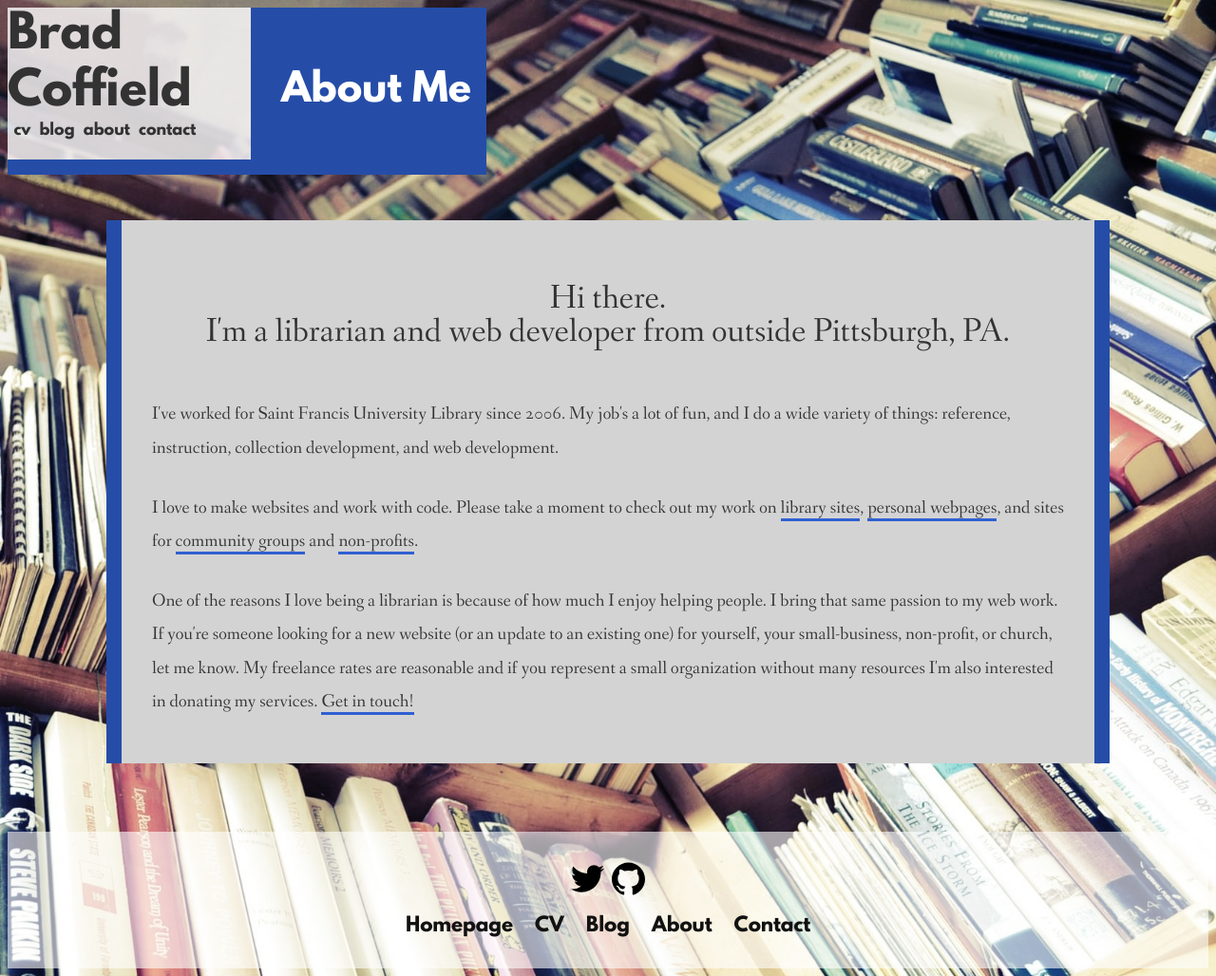
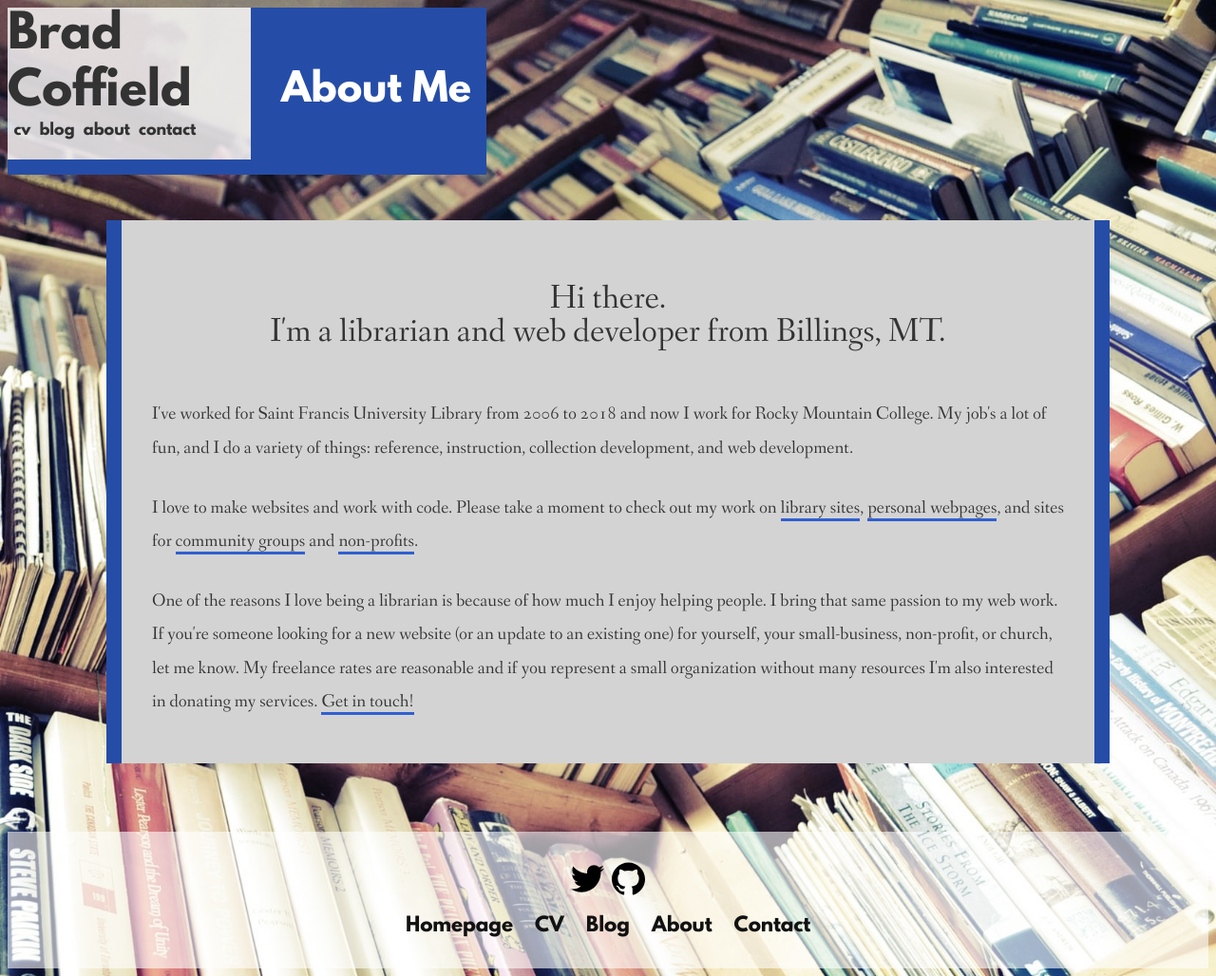
Before and after one commit to BradCoffield/BradCoffield.github.io, a Jekyll site: the page built from about.html, in a window 1280 px wide. Shown: the whole page at 95% size. Built offline with Jekyll 4.4.1, drawn with Linux system fonts in a browser that asks for light colours; some web fonts are replaced; comment, search, counter and statistics services are not loaded.

Commit message:
Update about.html

```diff
--- a/about.html
+++ b/about.html
@@ -4,7 +4,7 @@ layout: sub-page
 ---
 <div id="about-lede">
     <p>
-        Hi there. <br>I'm a librarian and web developer from outside Pittsburgh, PA. </p>
+        Hi there. <br>I'm a librarian and web developer from Billings, MT. </p>
         <!-- <img src='https://placehold.it/350x450?text=hey' alt='' /> -->
 
 
@@ -13,9 +13,9 @@ layout: sub-page
 <div id="about-content">
 
 
-        <p>I've worked for Saint Francis University Library since 2006. My job's a lot of fun, and I do a wide variety of things: reference, instruction, collection development, and web development.</p>
+        <p>I've worked for Saint Francis University Library from 2006 to 2018 and now I work for Rocky Mountain College. My job's a lot of fun, and I do a variety of things: reference, instruction, collection development, and web development.</p>
 
-        <p>I love to make websites and work with code. Please take a moment to check out my work on <a href="https://www.francis.edu/library">library sites</a>, <a href="http://www.ashleykunsa.com">personal webpages</a>, and sites for <a href="http://www.vetswrite.com">community groups</a> and <a href="http://www.wpwvcacrl.og">non-profits</a>. </p>
+        <p>I love to make websites and work with code. Please take a moment to check out my work on <a href="https://www.francis.edu/library">library sites</a>, <a href="http://www.ashleykunsa.com">personal webpages</a>, and sites for <a href="http://www.vetswrite.com">community groups</a> and <a href="http://www.wpwvcacrl.org">non-profits</a>. </p>
         <p>One of the reasons I love being a librarian is because of how much I enjoy helping people. I bring that same passion to my web work. If you're someone looking for a new website (or an update to an existing one) for yourself, your small-business, non-profit, or church, let me know. My freelance rates are reasonable and if you represent a small organization without many resources I'm also interested in donating my services. <a href="{{site.baseurl}}/contact.html">Get in touch!</a></p>
 
 
```
